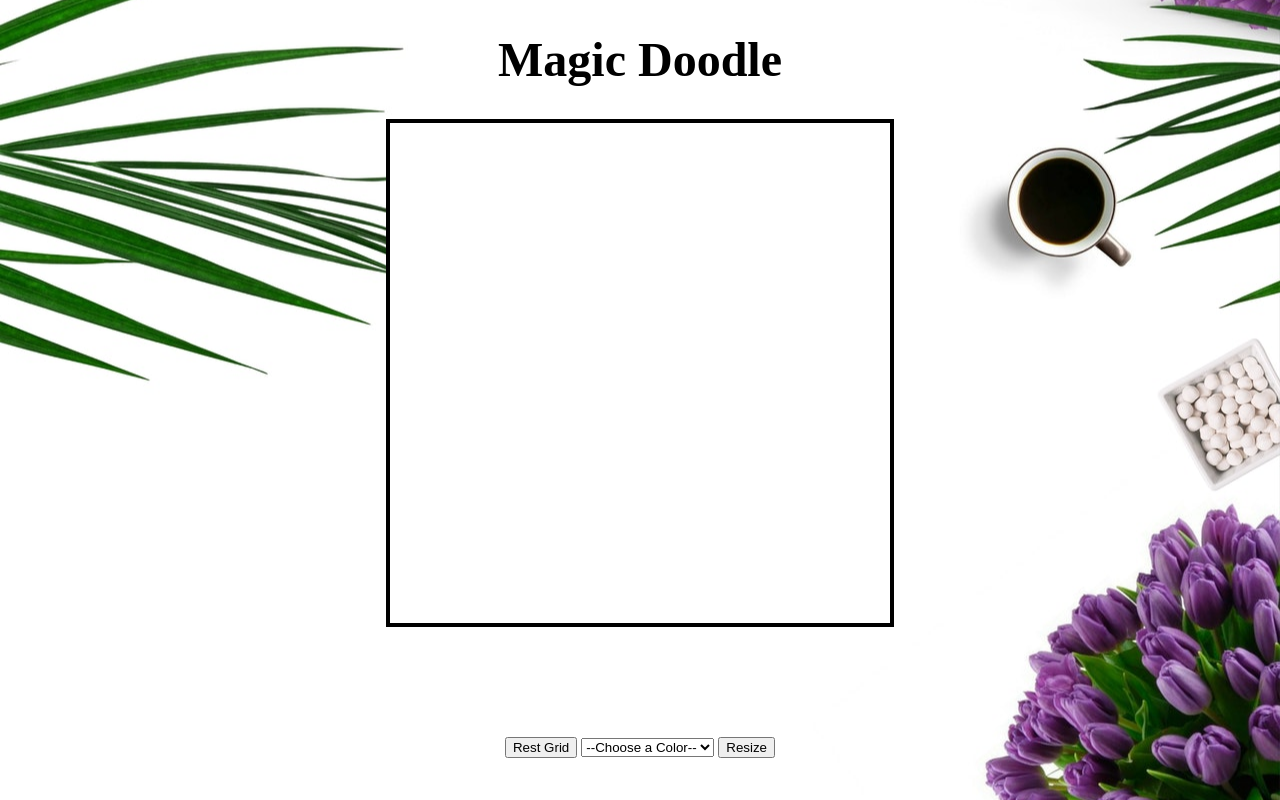
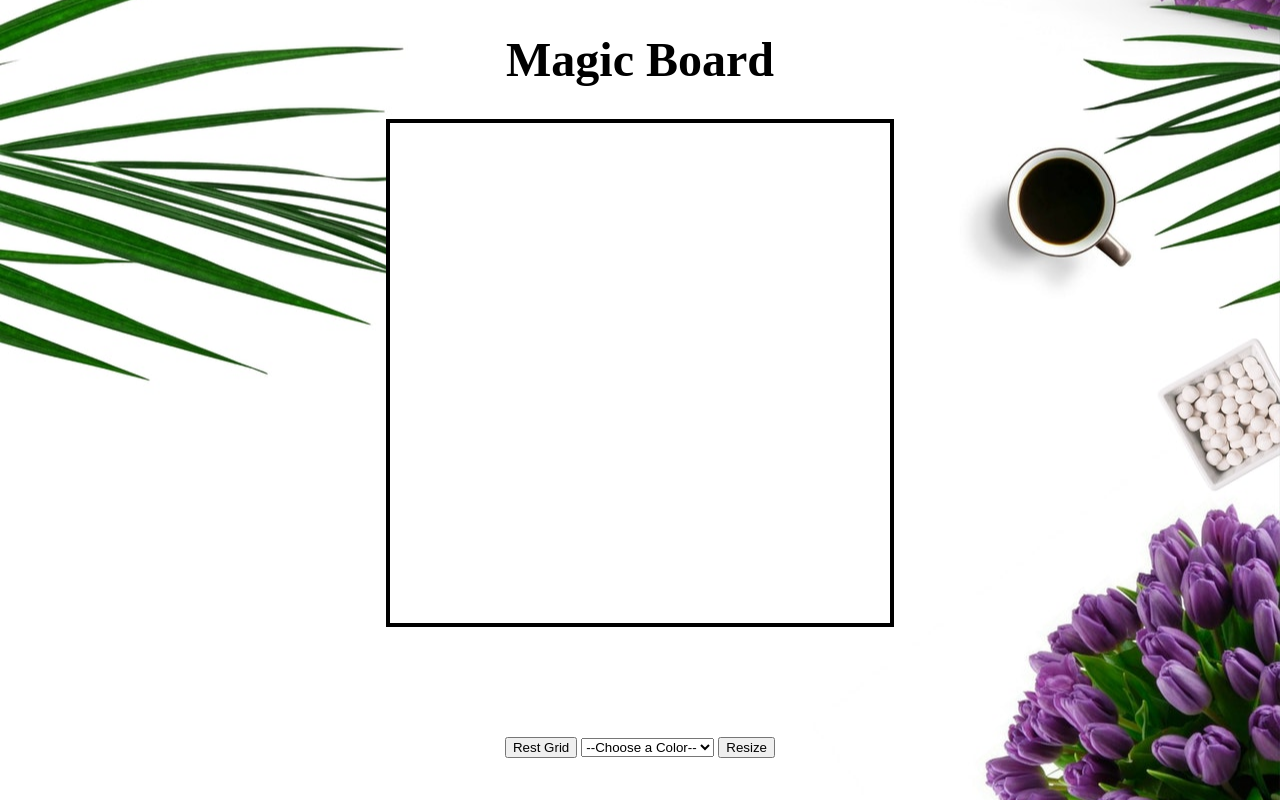
Before and after one commit to ChapHill/magic-board, a plain HTML site: page index.html in a window 1280 px wide. Drawn offline with Linux system fonts and the light colour scheme.

Commit message:
added README and changed title

```diff
--- a/index.html
+++ b/index.html
@@ -6,7 +6,7 @@
     <link rel="stylesheet" type="text/css" href="style.css">
   </head>
   <body>
-    <h1 id="title">Magic Doodle</h1>
+    <h1 id="title">Magic Board</h1>
     <div id="container">
     </div>
 
```
Also changed, not shown: 1 other file.
